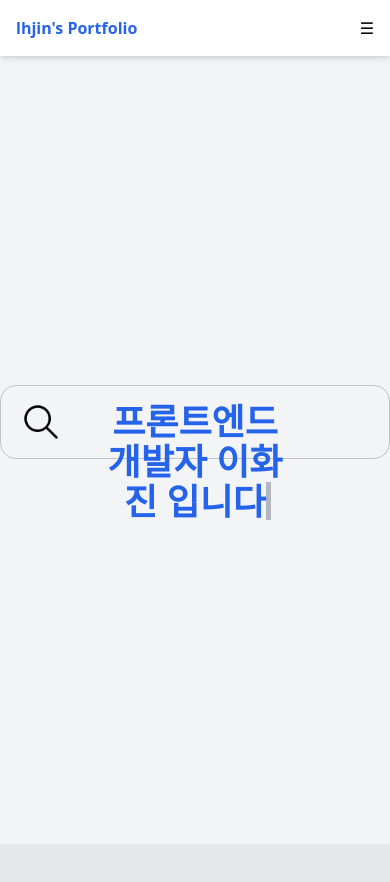
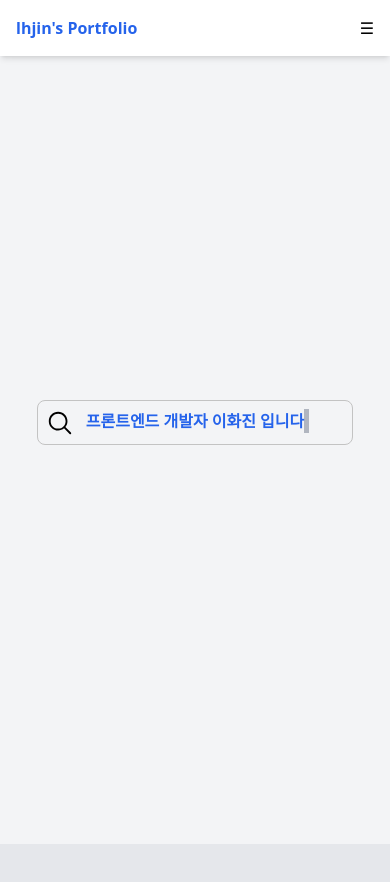
Before and after one commit to HwajinLee3114/lhjin-portfolio, a Next.js app: page / in a window 390 px wide. Shown: the top 882 px of the page. Built offline with nearby package versions, Linux system fonts and the light colour scheme.

Commit message:
검색 icon .svg로 변경, 반응형 적응

```diff
--- a/src/components/Home.tsx
+++ b/src/components/Home.tsx
@@ -26,14 +26,12 @@ export default function HomeSec() {
       className="flex flex-col items-center justify-center min-h-screen bg-gray-100"
     >
       <div className="l_search_div flex relative">
-        <Image
-          src="/images/search-120.png"
-          alt="search icon"
-          width={40}
-          height={40}
-          className="absolute left-5"
+        <img
+          src="/images/search-240.svg"
+          alt="icon"
+          className="absolute left-2 w-7 md:w-12 md:h-8 lg:w-16 lg:h-10"
         />
-        <h1 className="l_main_title text-4xl font-bold text-center text-blue-600">
+        <h1 className="l_main_title text-base md:text-xl lg:text-4xl font-bold text-center text-blue-600">
           {title}
         </h1>
       </div>
--- a/src/styles/custom.css
+++ b/src/styles/custom.css
@@ -26,3 +26,28 @@
     opacity: 1;
   }
 }
+
+@media (max-width: 1024px) {
+  .l_main_title::after {
+    height: 2rem;
+  }
+
+  .l_search_div {
+    padding: .8rem 5rem;
+    height: 60px;
+    line-height: 60px;
+  }
+}
+
+@media (max-width: 768px) {
+  .l_main_title::after {
+    height: 1.5rem;
+  }
+
+  .l_search_div {
+    padding: .5rem 3rem;
+    border-radius: .5rem;
+    height: 45px;
+    line-height: 45px;
+  }
+}
```
Also changed, not shown: public/images/search-120.png (deleted), public/images/search-240.svg (added).
